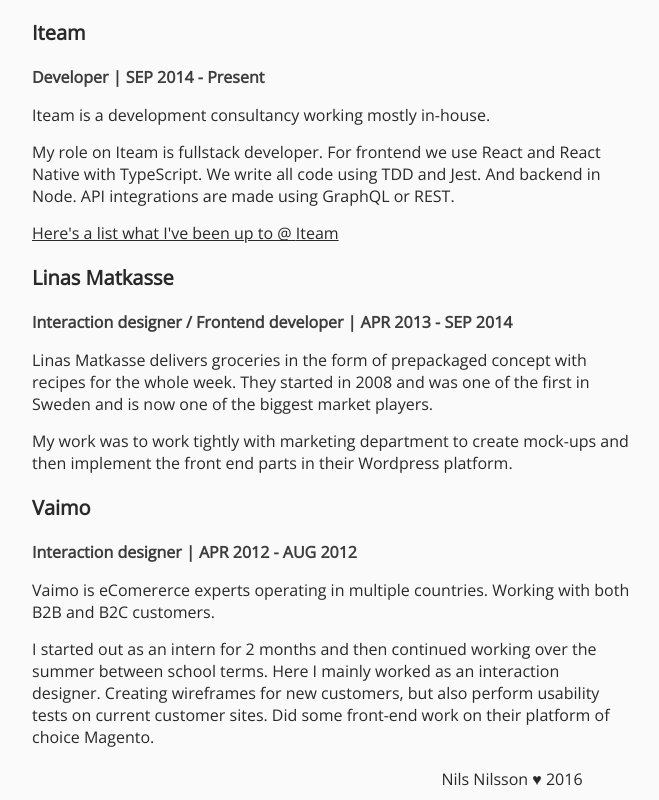
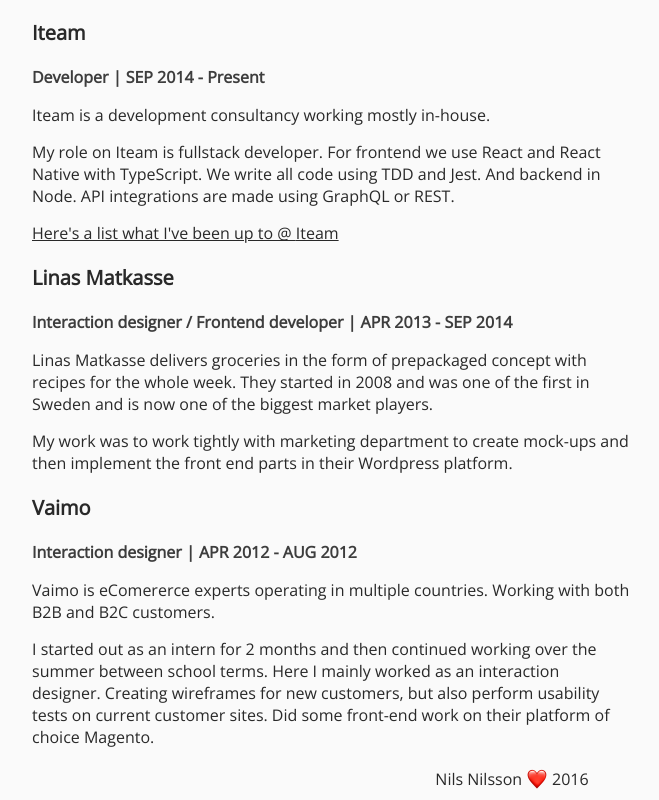
Before and after one commit to dubbelnisse/portfolio, a React (Create React App) app: page / in a window 1280 px wide. Shown: the part 494-1294 px from the top of the page, without its empty margins (128-787 px from the left). Built offline with nearby package versions, Linux system fonts and the light colour scheme.

Commit message:
feat: add heart emoji

```diff
--- a/src/App.tsx
+++ b/src/App.tsx
@@ -3,7 +3,7 @@
 import { Switch, Route } from 'react-router-dom'
 import Home from './routes/Home'
 import ProjectsIteam from './routes/projects/Iteam'
-import { format } from 'date-fns'
+import Footer from './components/Footer'
 
 const Wrapper = styled.div`
   display: grid;
@@ -12,11 +12,6 @@
 
 const Content = styled.div`
   grid-column: 3/4;
-`
-
-const Footer = styled.footer`
-  margin: 10px 0;
-  text-align: center;
 `
 
 const App = () => {
@@ -31,7 +26,7 @@
             <Home />
           </Route>
         </Switch>
-        <Footer>Nils Nilsson &hearts; {format(new Date(), 'yyyy')}</Footer>
+        <Footer />
       </Content>
     </Wrapper>
   )
--- /dev/null
+++ b/src/components/Footer.tsx
@@ -0,0 +1,27 @@
+import React from 'react'
+import styled from 'styled-components'
+import { format } from 'date-fns'
+
+const Wrapper = styled.footer`
+  display: flex;
+  justify-content: center;
+  align-items: center;
+  margin: 10px 0;
+`
+
+const Heart = styled.img`
+  max-width: 20px;
+  margin: 0 5px;
+`
+
+const Footer = () => {
+  return (
+    <Wrapper>
+      <span>Nils Nilsson</span>
+      <Heart src="/images/heart.png" alt="heart-emjoi" />
+      <span>{format(new Date(), 'yyyy')}</span>
+    </Wrapper>
+  )
+}
+
+export default Footer
--- a/src/components/Intro.tsx
+++ b/src/components/Intro.tsx
@@ -50,7 +50,7 @@
   return (
     <>
       <WaveWrapper>
-        <Wave src="/images/wave.png" alt="wave" />
+        <Wave src="/images/wave.png" alt="wave-emjoi" />
       </WaveWrapper>
       <Content>
         <div>
```
Also changed, not shown: public/images/heart.png (added).
